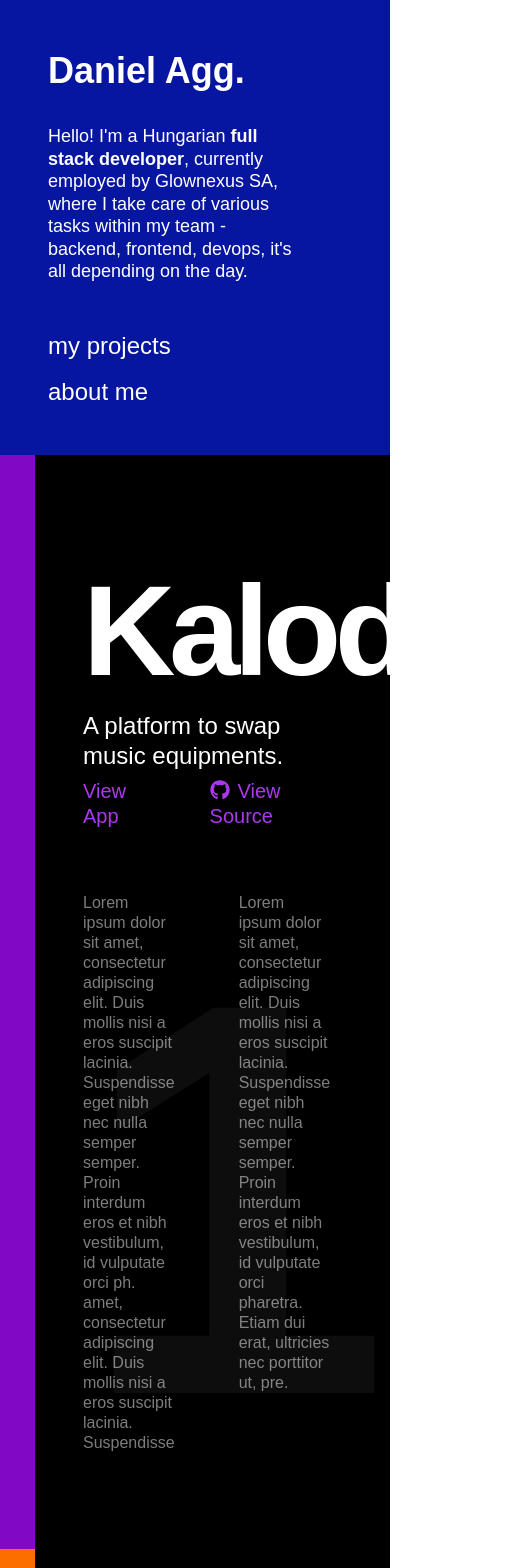
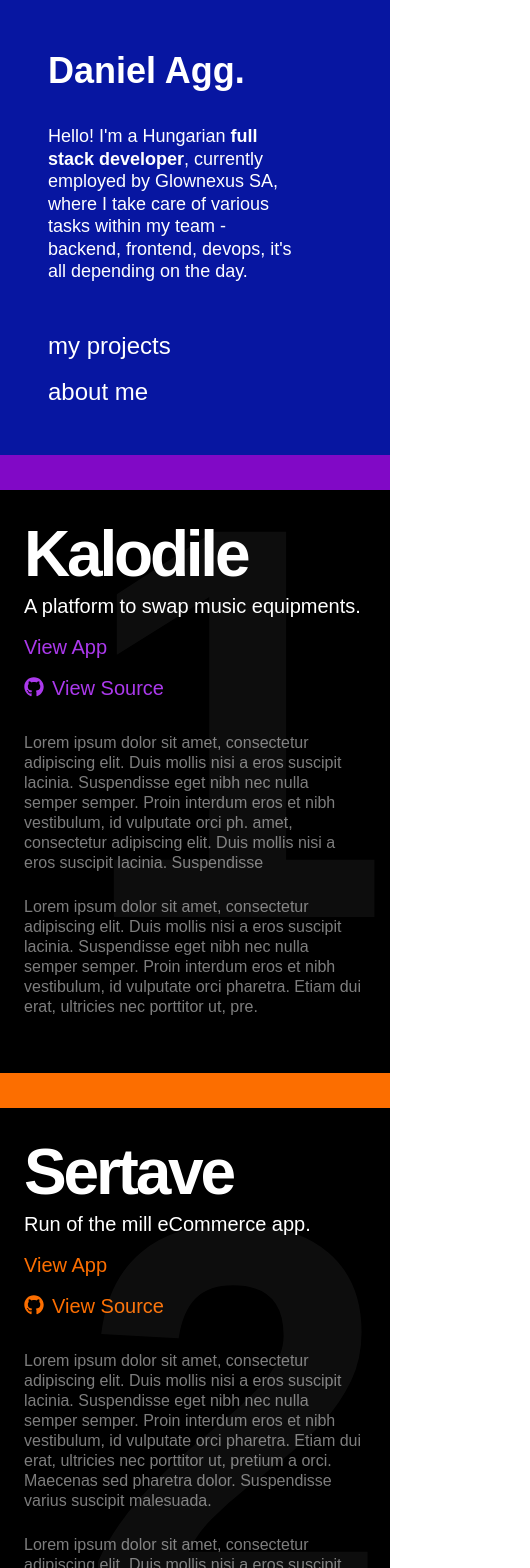
Before and after one commit to danielagg/personal-website-ts, a React (Create React App) app: page / in a window 390 px wide. Shown: the top 1568 px of the page, 530 px wide, since content can reach past the window. Built offline with nearby package versions, Linux system fonts and the light colour scheme.

Commit message:
Responsive portfolio components

```diff
--- a/src/components/Portfolio/portfolio.component.tsx
+++ b/src/components/Portfolio/portfolio.component.tsx
@@ -28,19 +28,25 @@ const PortfolioItem = ({ project }: PortfolioItemCardProp) => {
   return (
     <div className={"relative"}>
       <div
-        className={"border-l-9 min-h-screen"}
+        className={"border-t-9 lg:border-t-0 lg:border-l-9 lg:min-h-screen"}
         style={{ borderColor: `${getVariantColor()}` }}
       >
-        <div className={"container py-24 px-12"}>
-          <h1 className={"text-white text-7xl font-black tracking-tighter"}>
+        <div className={"container py-6 lg:py-24 px-6 lg:px-12"}>
+          <h1
+            className={
+              "text-white text-6xl lg:text-7xl font-black tracking-tighter"
+            }
+          >
             {project.name}
           </h1>
-          <h2 className={"text-white text-2xl"}>{project.shortDescription}</h2>
+          <h2 className={"text-white text-xl lg:text-2xl"}>
+            {project.shortDescription}
+          </h2>
           <ul
-            className={"flex mt-2 text-xl"}
+            className={"lg:flex mt-2 text-xl"}
             style={{ color: `${getVariantColor()}` }}
           >
-            <li className={`portfolio-link-${project.variant}`}>
+            <li className={`mt-4 lg:mt-0 portfolio-link-${project.variant}`}>
               <a
                 href={project.appLink}
                 target="_blank"
@@ -49,7 +55,9 @@ const PortfolioItem = ({ project }: PortfolioItemCardProp) => {
                 View App
               </a>
             </li>
-            <li className={`ml-12 portfolio-link-${project.variant}`}>
+            <li
+              className={`lg:ml-12 mt-4 lg:mt-0 portfolio-link-${project.variant}`}
+            >
               <a
                 href={project.githubLink}
                 target="_blank"
@@ -63,9 +71,15 @@ const PortfolioItem = ({ project }: PortfolioItemCardProp) => {
             </li>
           </ul>
 
-          <div className={"w-4/6 mt-16 flex text-gray space-between"}>
+          <div
+            className={
+              "lg:w-4/6 mt-8 lg:mt-16 mb-8 lg:mb-0 text-gray lg:flex lg:space-between"
+            }
+          >
             <p>{project.longDescription1}</p>
-            <p className={"ml-16"}>{project.longDescription2}</p>
+            <p className={"mt-6 lg:mt-0 lg:ml-16"}>
+              {project.longDescription2}
+            </p>
           </div>
         </div>
       </div>
```
